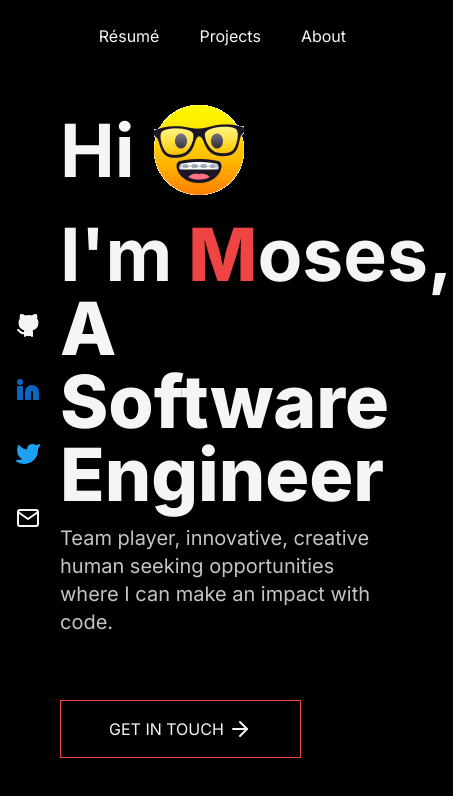
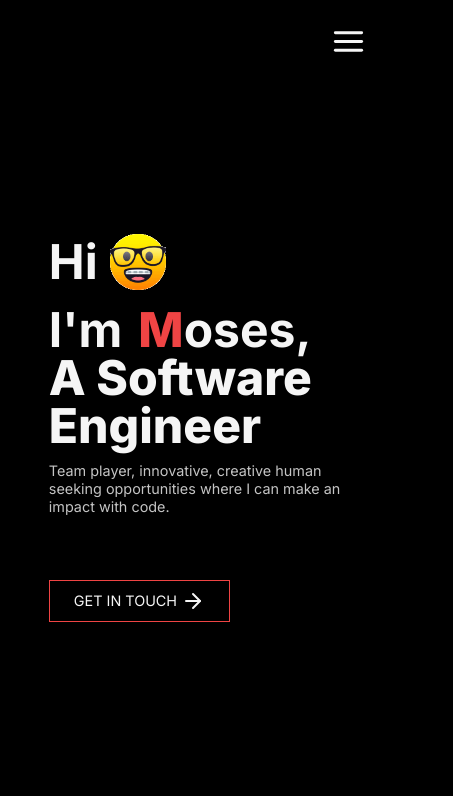
Before and after one commit to mosco98/portfolio-updated, a React (Create React App) app: page / in a window 390 px wide. Shown: the top 796 px of the page, 453 px wide, since content can reach past the window. Built offline with nearby package versions, Linux system fonts and the light colour scheme.

Commit message:
Fixed view for smaller devices

```diff
--- a/src/App.js
+++ b/src/App.js
@@ -1,6 +1,6 @@
 import React, { Component } from 'react'
 
-import { Modal, NavBar } from './components'
+import { Modal, NavBar, SideDrawer } from './components'
 import { About, Home, Projects } from './pages'
 
 export default class App extends Component {
@@ -8,7 +8,8 @@ export default class App extends Component {
     super()
     this.state = {
       currentPage: 'home',
-      showModal: false
+      showModal: false,
+      showSideDrawer: false
     }
   }
 
@@ -20,12 +21,23 @@ export default class App extends Component {
     this.setState({ showModal: !this.state.showModal })
   }
 
+  sideDrawerHandler = () => {
+    this.setState({ showSideDrawer: !this.state.showSideDrawer })
+  }
+
   render() {
-    const { currentPage, showModal } = this.state
+    const { currentPage, showModal, showSideDrawer } = this.state
     return (
       <div>
+        {showSideDrawer && (
+          <SideDrawer
+            sideDrawerHandler={this.sideDrawerHandler}
+            currentPage={currentPage}
+            pageHandler={this.pageHandler}
+          />
+        )}
         {showModal && <Modal modalHandler={this.modalHandler} />}
-        <NavBar pageHandler={this.pageHandler} currentPage={currentPage} />
+        <NavBar pageHandler={this.pageHandler} currentPage={currentPage} sideDrawerHandler={this.sideDrawerHandler} />
         {currentPage === 'home' && <Home pageHandler={this.pageHandler} modalHandler={this.modalHandler} />}
         {currentPage === 'about' && (
           <About currentPage={currentPage} pageHandler={this.pageHandler} modalHandler={this.modalHandler} />
--- a/src/assets/scss/main.css
+++ b/src/assets/scss/main.css
@@ -13,6 +13,18 @@ h2 {
   line-height: 1;
 }
 
+@media screen and (max-width: 846px) {
+  h2 {
+    font-size: 3rem !important;
+  }
+}
+
+@media screen and (max-width: 889px) {
+  h3 {
+    font-size: 1.4rem !important;
+  }
+}
+
 nav {
   z-index: 20;
 }
@@ -26,14 +38,69 @@ nav ul {
           align-items: center;
 }
 
-.hero .side-menu {
+@media screen and (max-width: 1033px) {
+  nav ul {
+    display: none;
+  }
+}
+
+nav .menu-btn {
+  display: none;
+}
+
+@media screen and (max-width: 1033px) {
+  nav .menu-btn {
+    display: block;
+  }
+}
+
+.hero-ctn .side-menu {
   width: 5%;
   height: 100%;
 }
 
-.hero .main-content {
+@media screen and (max-width: 1033px) {
+  .hero-ctn .side-menu {
+    display: none;
+  }
+}
+
+.hero-ctn .main-content {
   width: 95%;
   height: 100%;
+}
+
+@media screen and (max-width: 1033px) {
+  .hero-ctn .main-content {
+    margin-left: 1.3rem !important;
+  }
+}
+
+@media screen and (max-width: 612px) {
+  .hero-ctn h1 {
+    font-size: 3rem !important;
+  }
+}
+
+@media screen and (max-width: 612px) {
+  .hero-ctn h1 img {
+    width: 80px;
+    height: 80px;
+  }
+}
+
+@media screen and (max-width: 612px) {
+  .hero-ctn p {
+    font-size: 0.9rem !important;
+    line-height: 18px !important;
+  }
+}
+
+@media screen and (max-width: 612px) {
+  .hero-ctn button {
+    font-size: 0.9rem !important;
+    padding: 8px 24px !important;
+  }
 }
 
 .page {
@@ -52,10 +119,22 @@ nav ul {
   -webkit-box-align: center;
       -ms-flex-align: center;
           align-items: center;
+  -webkit-box-pack: center;
+      -ms-flex-pack: center;
+          justify-content: center;
 }
 
 .about .text-ctn {
   width: 50%;
+}
+
+@media screen and (max-width: 846px) {
+  .about .text-ctn {
+    width: 100%;
+    text-align: left;
+    padding: 0 25px !important;
+    margin: 0 !important;
+  }
 }
 
 .about .graphic-ctn {
@@ -74,6 +153,12 @@ nav ul {
   position: relative;
   border-radius: 50%;
   margin: auto;
+}
+
+@media screen and (max-width: 846px) {
+  .about .graphic-ctn {
+    display: none !important;
+  }
 }
 
 .projects {
@@ -112,6 +197,7 @@ nav ul {
   position: absolute;
   background: black;
   width: 35%;
+  min-width: 340px;
 }
 
 .modal .form-ctn form input {
@@ -124,4 +210,27 @@ nav ul {
   width: 100%;
   height: 12rem;
 }
+
+.side-drawer {
+  position: fixed;
+  display: none;
+  -webkit-box-align: center;
+      -ms-flex-align: center;
+          align-items: center;
+  -webkit-box-pack: center;
+      -ms-flex-pack: center;
+          justify-content: center;
+  z-index: 10000;
+  height: 100%;
+  width: 100%;
+  background: black;
+}
+
+@media screen and (max-width: 891px) {
+  .side-drawer {
+    display: -webkit-box;
+    display: -ms-flexbox;
+    display: flex;
+  }
+}
 /*# sourceMappingURL=main.css.map */
--- a/src/assets/scss/main.scss
+++ b/src/assets/scss/main.scss
@@ -11,6 +11,15 @@ h1 {
 h2 {
   font-size: 3.8rem !important;
   line-height: 1;
+  @media screen and (max-width: 846px) {
+    font-size: 3rem !important;
+  }
+}
+
+h3 {
+  @media screen and (max-width: 889px) {
+    font-size: 1.4rem !important;
+  }
 }
 
 nav {
@@ -18,17 +27,57 @@ nav {
   ul {
     display: flex;
     align-items: center;
+    @media screen and (max-width: 1033px) {
+      display: none;
+    }
+  }
+  .menu-btn {
+    display: none;
+    @media screen and (max-width: 1033px) {
+      display: block;
+    }
   }
 }
 
-.hero {
+.hero-ctn {
   .side-menu {
     width: 5%;
     height: 100%;
+    @media screen and (max-width: 1033px) {
+      display: none;
+    }
   }
   .main-content {
     width: 95%;
     height: 100%;
+    @media screen and (max-width: 1033px) {
+      margin-left: 1.3rem !important;
+    }
+  }
+  h1 {
+    @media screen and (max-width: 612px) {
+      font-size: 3rem !important;
+    }
+    img {
+      @media screen and (max-width: 612px) {
+        width: 80px;
+        height: 80px;
+      }
+    }
+  }
+
+  p {
+    @media screen and (max-width: 612px) {
+      font-size: 0.9rem !important;
+      line-height: 18px !important;
+    }
+  }
+
+  button {
+    @media screen and (max-width: 612px) {
+      font-size: 0.9rem !important;
+      padding: 8px 24px !important;
+    }
   }
 }
 
@@ -44,9 +93,19 @@ nav {
 .about {
   display: flex;
   align-items: center;
+  justify-content: center;
+  // @media screen and (max-width: 846px) {
+  //   display: block !important;
+  // }
 
   .text-ctn {
     width: 50%;
+    @media screen and (max-width: 846px) {
+      width: 100%;
+      text-align: left;
+      padding: 0 25px !important;
+      margin: 0 !important;
+    }
   }
   .graphic-ctn {
     width: 50%;
@@ -62,6 +121,9 @@ nav {
       position: relative;
       border-radius: 50%;
       margin: auto;
+    }
+    @media screen and (max-width: 846px) {
+      display: none !important;
     }
   }
 }
@@ -91,7 +153,7 @@ nav {
     position: absolute;
     background: black;
     width: 35%;
-    // height: 70%;
+    min-width: 340px;
     form {
       input {
         color: black;
@@ -105,3 +167,17 @@ nav {
     }
   }
 }
+
+.side-drawer {
+  position: fixed;
+  display: none;
+  align-items: center;
+  justify-content: center;
+  z-index: 10000;
+  height: 100%;
+  width: 100%;
+  background: black;
+  @media screen and (max-width: 891px) {
+    display: flex;
+  }
+}
--- a/src/components/Hero.js
+++ b/src/components/Hero.js
@@ -25,7 +25,7 @@ const Hero = ({ modalHandler }) => {
               initial={{ opacity: 0 }}
               animate={{ opacity: 1 }}
               className="font-bold flex">
-              I'm <h1 className="ml-4 font-extrabold text-red-500">M</h1>oses,
+              I'm <span className="ml-4 font-extrabold text-red-500">M</span>oses,
             </motion.h1>
             <motion.div transition={{ duration: 0.7, delay: 1.3 }} initial={{ opacity: 0 }} animate={{ opacity: 1 }}>
               <h1 className="font-extrabold">A Software Engineer</h1>
--- a/src/components/NavBar.js
+++ b/src/components/NavBar.js
@@ -1,8 +1,16 @@
 import React from 'react'
+import { Menu } from 'react-feather'
 
-const NavBar = ({ pageHandler, currentPage }) => {
+const NavBar = ({ pageHandler, currentPage, sideDrawerHandler }) => {
   return (
     <nav className="absolute right-0 p-6 top-0">
+      <Menu
+        size="35"
+        fill="white"
+        className="menu-btn cursor-pointer hover:opacity-90 transition-all ease-out"
+        onClick={sideDrawerHandler}
+      />
+
       <ul>
         <li className="mx-5 hover:text-red-500 transition-all ease-out cursor-pointer">Résumé</li>
         <li
--- a/src/components/SideMenu.js
+++ b/src/components/SideMenu.js
@@ -16,10 +16,11 @@ const SideMenu = () => {
       className="side-menu px-4 flex items-center content-center">
       <div>
         <a href="https://github.com/mosco98" title="Github">
-          <GitHub fill="#f4f4f4" className="cursor-pointer my-10 hover:opacity-50 transition-all ease-out" />
+          <GitHub size="30" fill="#f4f4f4" className="cursor-pointer my-10 hover:opacity-50 transition-all ease-out" />
         </a>
         <a href="https://www.linkedin.com/in/moses-enyinnaya-142282197/" title="LinkedIn">
           <Linkedin
+            size="30"
             fill="#0a66c2"
             stroke="#0a66c2"
             className="cursor-pointer my-10 hover:opacity-50 transition-all ease-out"
@@ -27,12 +28,13 @@ const SideMenu = () => {
         </a>
         <a href="https://twitter/_moscode" title="Twitter">
           <Twitter
+            size="30"
             fill="#1da1f2"
             stroke="#1da1f2"
             className="cursor-pointer my-10 hover:opacity-50 transition-all ease-out"
           />
         </a>
-        <Mail className="cursor-pointer my-10 hover:opacity-50 transition-all ease-out" />
+        <Mail size="30" className="cursor-pointer my-10 hover:opacity-50 transition-all ease-out" />
       </div>
     </motion.div>
   )
--- a/src/pages/About.js
+++ b/src/pages/About.js
@@ -14,11 +14,10 @@ const About = ({ pageHandler, currentPage, modalHandler }) => {
           exit={{ opacity: 0 }}
           transition={{ duration: 0.7 }}
           className="page about">
-          <X size="30" className="absolute left-0 top-0 m-5 cursor-pointer" onClick={() => pageHandler('home')} />
+          <X size="30" className="absolute left-0 top-0 m-7 cursor-pointer" onClick={() => pageHandler('home')} />
           <div className="text-ctn py-3 px-10 ml-12">
             <div className="flex items-center">
-              <h2 className="font-bold text-red-500 select-none">Me, Myself & I</h2>
-              <sup className="ml-2 cursor-pointer opacity-90 underline">my skills?</sup>
+              <h2 className="font-bold text-red-500 select-none">About me</h2>
             </div>
             <div className="select-none">
               <p className="my-6">
--- a/src/pages/Home.js
+++ b/src/pages/Home.js
@@ -5,7 +5,7 @@ import { Hero, SideMenu } from '../components'
 const Home = ({ modalHandler }) => {
   return (
     <div>
-      <div className="hero h-screen w-screen flex">
+      <div className="hero-ctn h-screen w-screen flex">
         <SideMenu />
         <Hero modalHandler={modalHandler} />
       </div>
--- a/src/pages/Projects.js
+++ b/src/pages/Projects.js
@@ -31,17 +31,18 @@ const Projects = ({ pageHandler, currentPage }) => {
           exit={{ opacity: 0 }}
           transition={{ duration: 0.7 }}
           className="page projects">
-          <X size="30" className="absolute left-0 top-0 m-5 cursor-pointer z-10" onClick={() => pageHandler('home')} />
-          <h3
-            className="font-bold absolute top-0 text-white select-none mb-10 text-8xl mx-5 my-10 z-0"
-            style={{ opacity: '0.135' }}>
-            Projects
-          </h3>
+          <X size="30" className="absolute left-0 top-0 m-7 cursor-pointer z-10" onClick={() => pageHandler('home')} />
+
           <motion.div
             variants={container}
             initial="hidden"
             animate="visible"
-            className="grid grid-cols-3 gap-4 w-3/5 mx-auto mt-20">
+            className="grid grid-cols-3 gap-4 w-3/5 mx-auto mt-20 relative">
+            <h4
+              className="font-bold absolute top-0 text-white select-none text-7xl -mt-10 -ml-6 z-0"
+              style={{ opacity: '0.135' }}>
+              Projects
+            </h4>
             <motion.div variants={item} className="bg-red-100 h-40 cursor-pointer hover:opacity-80">
               1
             </motion.div>
```
Also changed, not shown: src/components/SideDrawer.js (+72 -4 lines), 1 other file (tests, documents, lock files or other folders).
